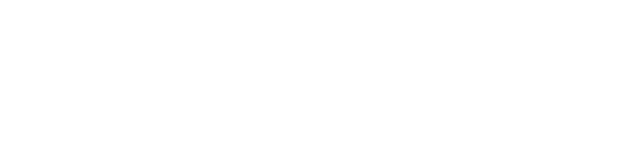
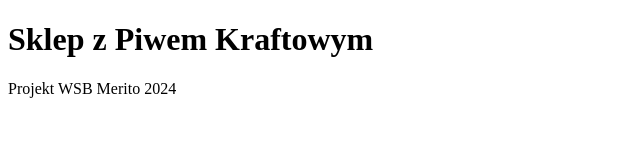
Before and after one commit to Zuhono/ProjektGIT, a plain HTML site: page index.html in a window 1280 px wide. Shown: the whole page, without its empty margins (0-640 px from the left). Drawn offline with Linux system fonts and the light colour scheme.

Commit message:
zmieniono plik index.html

```diff
--- a/index.html
+++ b/index.html
@@ -6,6 +6,10 @@
     <title>Stronka-Pieski</title>
 </head>
 <body>
-
+    <header>
+        <h1>Sklep z Piwem Kraftowym</h1>
+    </header>
+    <main></main>
+    <footer>Projekt WSB Merito 2024</footer>
 </body>
 </html>
```
